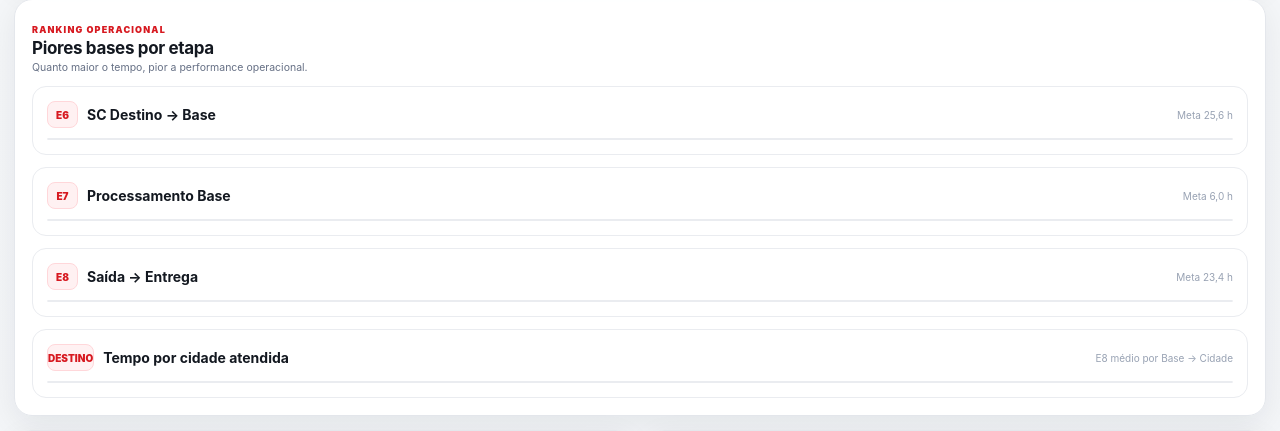
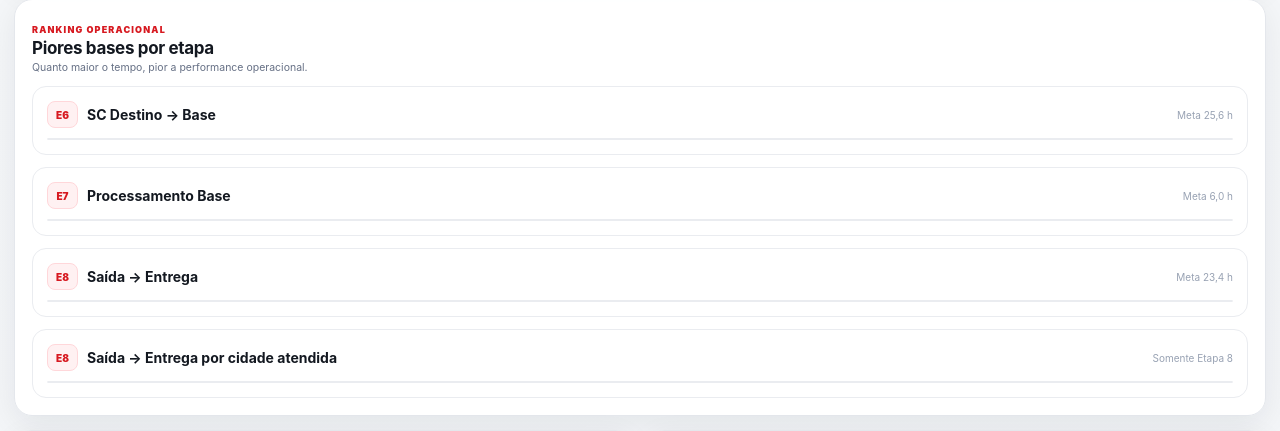
Before and after one commit to ErisonNeto/J-T-Shipping-Time, a FastAPI app: page / in a window 1280 px wide. Shown: the part 655-1086 px from the top of the page. Run offline with FastAPI, Linux system fonts and the light colour scheme; data that the repository does not hold is empty.

Commit message:
refactor: deixa quadro de cidades apenas com E8

```diff
--- a/templates/index.html
+++ b/templates/index.html
@@ -6,7 +6,7 @@
   <meta name="theme-color" content="#d71920" />
   <title>J&T Express | Shipping Time</title>
   <link rel="preconnect" href="https://cdn.jsdelivr.net" />
-  <link rel="stylesheet" href="/static/style.css?v=20261028-cidades" />
+  <link rel="stylesheet" href="/static/style.css?v=20261028-e8-cidades" />
   <script src="https://cdn.jsdelivr.net/npm/chart.js"></script>
 </head>
 <body>
@@ -93,7 +93,7 @@
           <div id="b8" class="table-wrap ranking-table-wrap"></div>
         </article>
         <article class="stage-panel">
-          <div class="stage-head"><div><span class="stage-chip">DESTINO</span><h3>Tempo por cidade atendida</h3></div><small>E8 médio por Base → Cidade</small></div>
+          <div class="stage-head"><div><span class="stage-chip">E8</span><h3>Saída → Entrega por cidade atendida</h3></div><small>Somente Etapa 8</small></div>
           <div id="cidadesAtendidas" class="table-wrap ranking-table-wrap"></div>
         </article>
       </div>
@@ -113,6 +113,6 @@
     <footer class="dashboard-footer"><span>J&T Express • Shipping Time</span><span>Performance Last Mile</span></footer>
   </main>
 
-  <script src="/static/app.js?v=20261028-cidades"></script>
+  <script src="/static/app.js?v=20261028-e8-cidades"></script>
 </body>
 </html>
```
